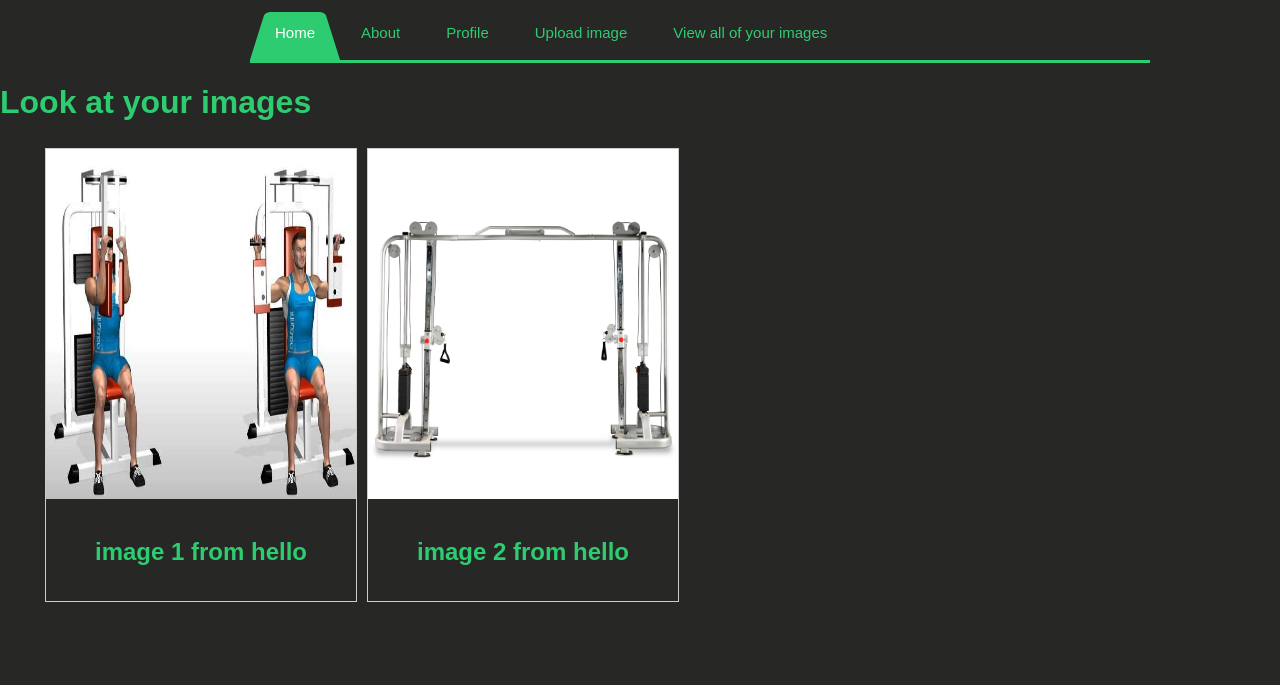
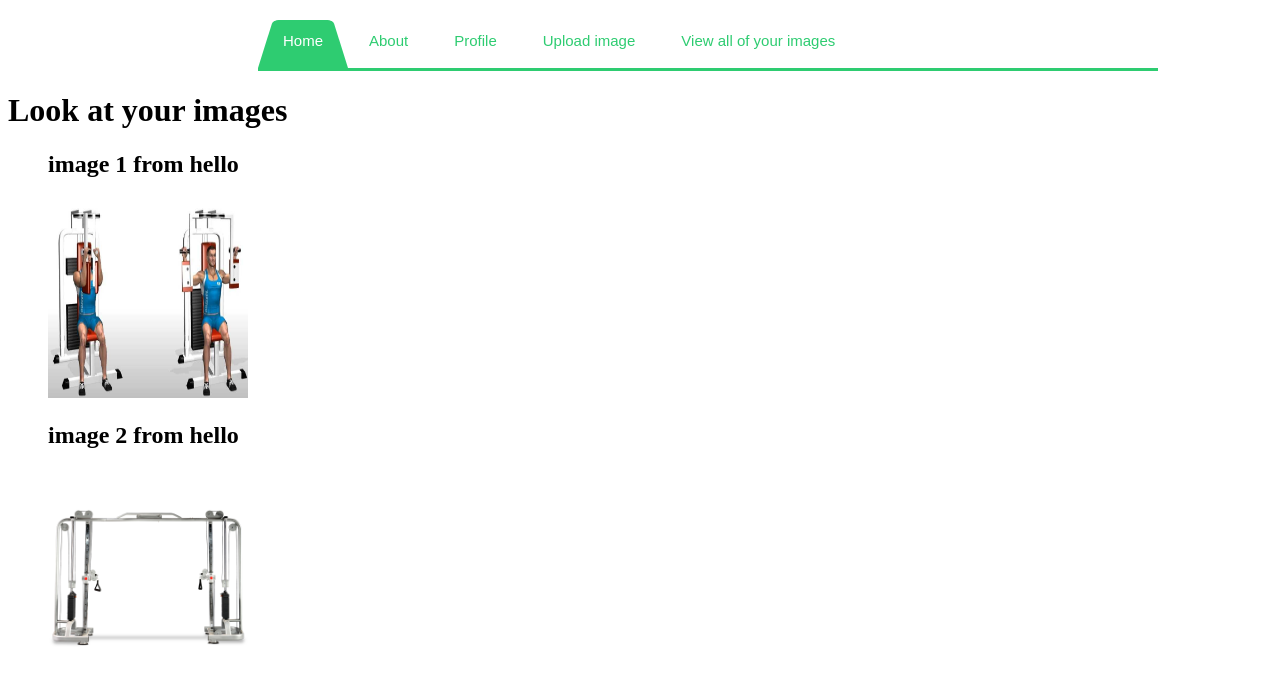
Before and after one commit to toni123321/TheOCRproject, a Django app: page /list/ in a window 1280 px wide. Shown: the top 685 px of the page. Run offline with Django 3.2, Linux system fonts and the light colour scheme; a user stored in the database is signed in; data comes from the database, SQL or seed files in the repository; some web fonts are replaced.

Commit message:
change title of list images template

```diff
--- a/ocr_project/ocr_app/templates/list_images.html
+++ b/ocr_project/ocr_app/templates/list_images.html
@@ -2,43 +2,15 @@
 <html>
 <head>
     <meta charset="UTF-8">
-	<link rel="stylesheet" href="/static/css/main.css">
-    <title>Profile page</title>
-	<style>
-	div.gallery {
-	  margin: 5px;
-	  border: 1px solid #ccc;
-	  float: left;
-	  width: 25%;
-	}
-
-	div.gallery:hover {
-	  border: 1px solid #777;
-	}
-
-	div.gallery img {
-	  width: 100%;
-	  height: 350px;
-	}
-
-	div.desc {
-	  padding: 15px;
-	  text-align: center;
-	}
-	</style>
+    <title>List image page</title>
 </head>
 <body>
   {% include 'nav.html' %}
   <h1>Look at your images</h1>
   <ul>
     {% for image in images %}
-	<div class="gallery">
-	  <a target="_blank" href="img_5terre.jpg">
-		<img src="{{ image.cover.url}}" alt="{{ image.name }}" width="600" height="400">
-	  </a>
-	  <div class="desc"><h2>{{ image.name }}</h2></div>
-	</div>
-    <!--  <img width="200" height="200" >-->
+      <h2>{{ image.name }}</h2>
+      <img width="200" height="200" src="{{ image.cover.url}}" alt="{{ image.name }}">
     {% endfor %}
 
   </ul>
```
